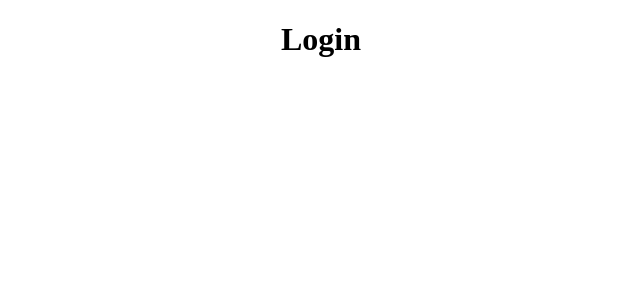
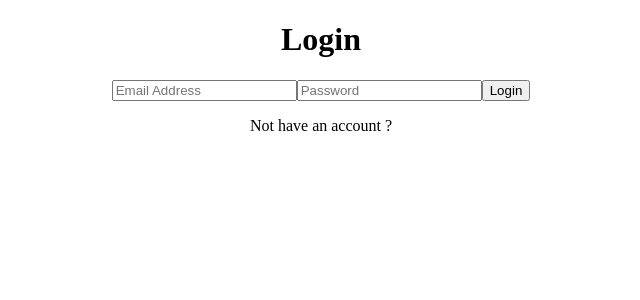
Before and after one commit to Abdullah-Aljumah/W09D03, a React (Create React App) app in the folder w09d03/: page / in a window 1280 px wide. Shown: the top 300 px of the page, without its empty margins (319-959 px from the left). Built offline with nearby package versions, Linux system fonts and the light colour scheme; the HTML template or start-up script is replaced by a standard one.

Commit message:
login reducer

```diff
--- a/w09d03/src/components/Login/index.js
+++ b/w09d03/src/components/Login/index.js
@@ -1,11 +1,79 @@
-import React from 'react'
+import React from "react";
+import { useState } from "react";
+import { useNavigate } from "react-router";
+import axios from "axios";
+import Tasks from "../Tasks";
+import "./style.css";
+import { useDispatch, useSelector } from "react-redux";
+import { login } from "../../reducers/login.js";
+const Login = () => {
+  const state = useSelector((state) => {
+    return state
+  });
 
-const Login = () => {
-    return (
-        <div>
-            <h1>Login</h1>
-        </div>
-    )
-}
+  const dispatch = useDispatch();
+  const navigate = useNavigate();
 
-export default Login
+  const [email, setEmail] = useState("");
+  const [password, setPassword] = useState("");
+
+  const reg = () => {
+    navigate("/register");
+  };
+
+  const logIn = async (e) => {
+    e.preventDefault();
+
+    const res = await axios.post(`${process.env.REACT_APP_BASE_URL}/login`, {
+      email: email,
+      password: password,
+    });
+    console.log("res.data.token", res.data.token);
+    const data = {
+      user: res.data.result,
+      token: res.data.token,
+    };
+
+    dispatch(login({ data }));
+  };
+
+  return (
+    <div className="login">
+      {state.signIn.token ? (
+        <Tasks />
+      ) : (
+        <>
+          {" "}
+          <h1>Login</h1>
+          <form onSubmit={logIn}>
+            <input
+              className="inputVal"
+              type="text"
+              name="email"
+              placeholder="Email Address"
+              onChange={(e) => setEmail(e.target.value)}
+              required
+            />
+            <input
+              className="inputVal"
+              type="password"
+              name="password"
+              placeholder="Password"
+              onChange={(e) => setPassword(e.target.value)}
+              required
+            />
+            <input
+              type="submit"
+              value="Login"
+              id="loginBtn"
+              className="btn btn-primary"
+            />
+          </form>
+          <p onClick={reg}>Not have an account ?</p>{" "}
+        </>
+      )}
+    </div>
+  );
+};
+
+export default Login;
--- a/w09d03/src/components/Register/index.js
+++ b/w09d03/src/components/Register/index.js
@@ -8,7 +8,7 @@ const Register = () => {
 
   const [email, setEmail] = useState("");
   const [password, setPassword] = useState("");
-      // eslint-disable-next-line
+  // eslint-disable-next-line
   const [role, setRole] = useState("61a5f3da99ca3c5064ba5c6d");
   const [users, setUsers] = useState([]);
 
--- a/w09d03/src/index.js
+++ b/w09d03/src/index.js
@@ -2,9 +2,13 @@ import React from 'react';
 import ReactDOM from 'react-dom';
 import App from './App';
 import { BrowserRouter } from "react-router-dom";
+import store from "./reducers/index";
+import { Provider } from "react-redux";
 ReactDOM.render(
+  <Provider store={store}>
   <BrowserRouter>
     <App />
-  </BrowserRouter>,
+  </BrowserRouter>
+  </Provider>,
   document.getElementById('root')
 );
--- a/w09d03/src/reducers/index.js
+++ b/w09d03/src/reducers/index.js
@@ -0,0 +1,11 @@
+import { createStore, combineReducers } from "redux";
+import { composeWithDevTools } from "redux-devtools-extension";
+import signIn from "./login";
+// import task from "./tasks";
+const reducers = combineReducers({ signIn });
+
+const store = () => {
+  return createStore(reducers, composeWithDevTools());
+};
+
+export default store();
--- /dev/null
+++ b/w09d03/src/reducers/login.js
@@ -0,0 +1,39 @@
+const insitialState = {
+    user: null,
+    token: "",
+  };
+
+  const signIn = (state = insitialState, action) => {
+    const { type, payload } = action;
+    switch (type) {
+
+      case "LOGIN":
+        const { user, token } = payload;
+        localStorage.setItem("token", token);
+        return { user, token };
+
+      case "LOGOUT":
+        localStorage.clear();
+        return { user: null, token: "" };
+      default:
+        return state;
+    }
+  };
+
+  export default signIn;
+
+  export const login = (data) => {
+    console.log("login page", data.data);
+
+    return {
+      type: "LOGIN",
+      payload: data.data,
+    };
+  };
+
+  export const logout = (data) => {
+    return {
+      type: "LOGOUT",
+      payload: data,
+    };
+  };
```
